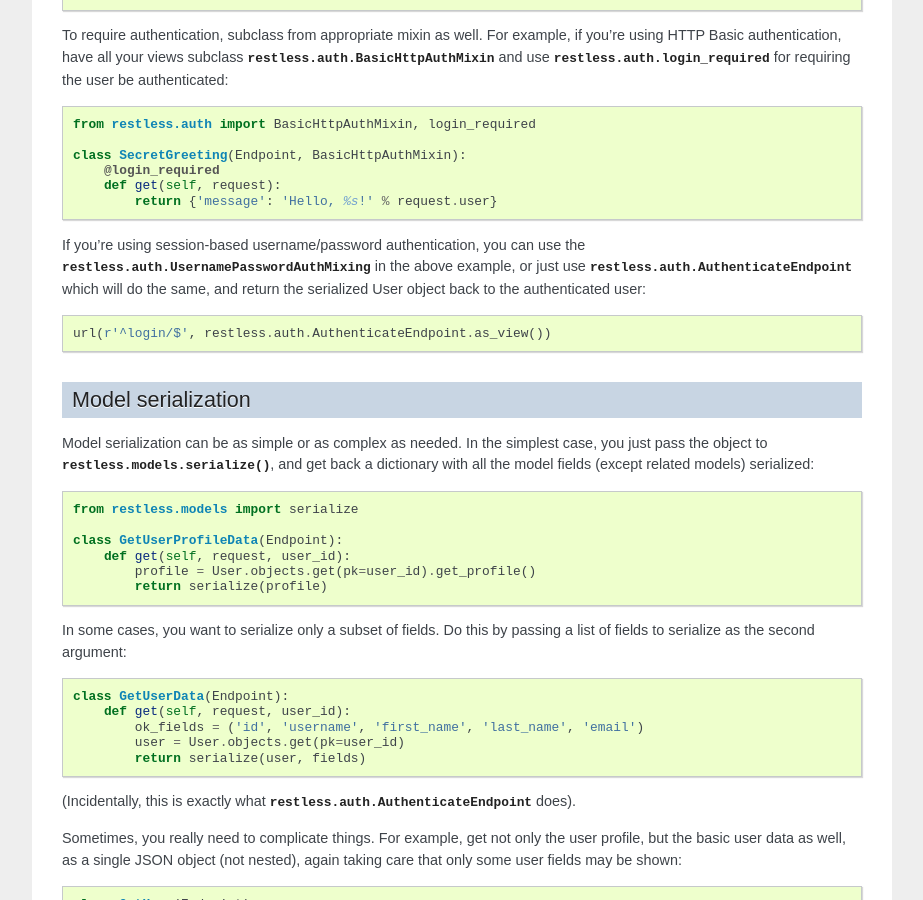
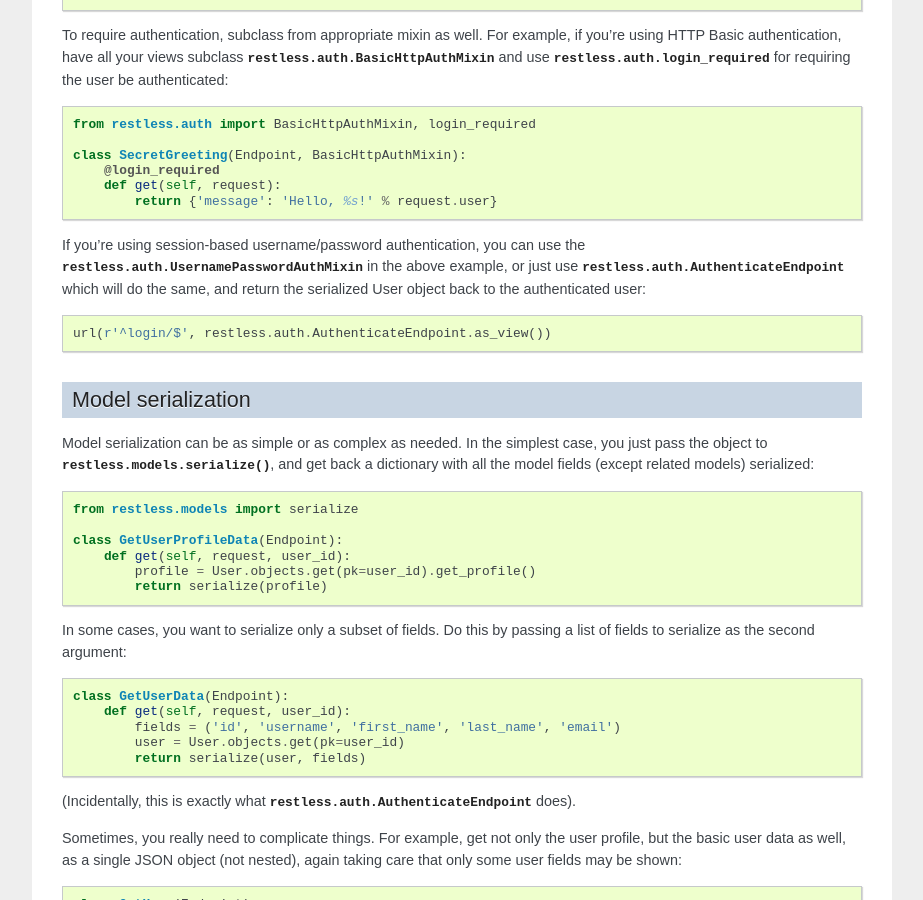
Before and after one commit to dobarkod/django-restless, a Sphinx documentation site: the page built from docs/index.rst, in a window 1280 px wide and 900 px high, scrolled down 1335 px. Shown: the whole window, without its empty margins (198-1121 px from the left). Built offline with Sphinx 7.4.7, drawn with Linux system fonts in a browser that asks for light colours.

Commit message:
Minor fixes to docs.

```diff
--- a/docs/index.rst
+++ b/docs/index.rst
@@ -93,7 +93,7 @@ authenticated::
             return {'message': 'Hello, %s!' % request.user}
 
 If you're using session-based username/password authentication, you can use
-the :py:class:`restless.auth.UsernamePasswordAuthMixing` in the above example,
+the :py:class:`restless.auth.UsernamePasswordAuthMixin` in the above example,
 or just use :py:class:`restless.auth.AuthenticateEndpoint` which will do the
 same, and return the serialized User object back to the authenticated user::
 
@@ -119,7 +119,7 @@ passing a list of fields to serialize as the second argument::
 
     class GetUserData(Endpoint):
         def get(self, request, user_id):
-            ok_fields = ('id', 'username', 'first_name', 'last_name', 'email')
+            fields = ('id', 'username', 'first_name', 'last_name', 'email')
             user = User.objects.get(pk=user_id)
             return serialize(user, fields)
 
```
